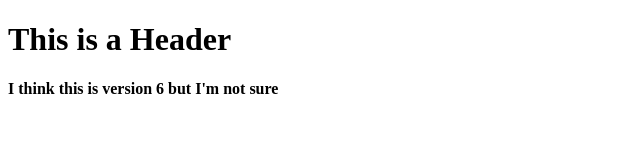
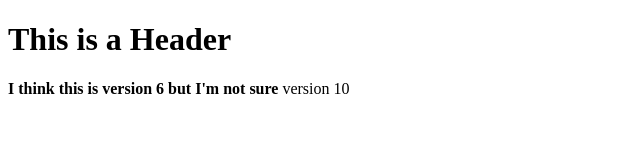
Before and after one commit to DrPepper17/git-test, a website: page index.html in a window 1280 px wide. Shown: the full height of the page, 0-640 px from the left. Drawn offline with Linux system fonts and the light colour scheme.

Commit message:
version 10

```diff
--- a/index.html
+++ b/index.html
@@ -4,6 +4,7 @@
       <h1>This is a Header</h1>
       <large><strong>I think this is version 6 but I'm not sure</strong></large>
 
+      version 10
 
    </body>
 </html>
```
